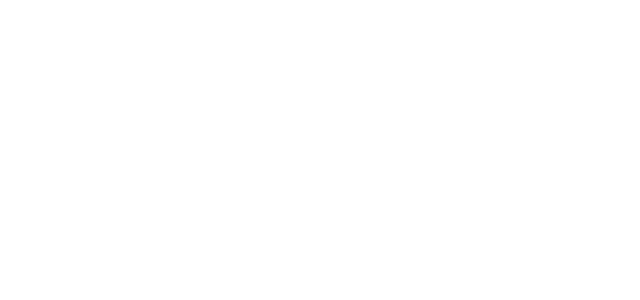
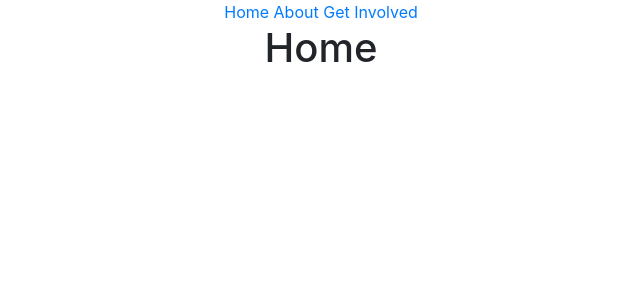
Before and after one commit to blangwell/music-for-all, a React (Create React App) app: page / in a window 1280 px wide. Shown: the top 300 px of the page, without its empty margins (319-959 px from the left). Built offline with nearby package versions, Linux system fonts and the light colour scheme.

Commit message:
[App] Add Components/About.js && /GetInvolved.js, add Router and Links to App.js

```diff
--- a/src/App.js
+++ b/src/App.js
@@ -1,12 +1,33 @@
 import './App.css';
+
+import {
+  BrowserRouter as Router,
+  Route,
+  Link
+} from 'react-router-dom';
+
 import Button from 'react-bootstrap/Button';
 import Navbar from 'react-bootstrap/Navbar';
 
+import Home from './Components/Home';
+import About from './Components/About';
+import GetInvolved from './Components/GetInvolved';
+
 function App() {
   return (
-    <div className="App">
-      {/* <Button>Test Button</Button> */}
-    </div>
+    <Router>
+      <div className="App">
+        <nav>
+          <Link to="/">Home</Link>{' '}
+          <Link to="/about">About</Link>{' '}
+          <Link to="/getinvolved">Get Involved</Link>{' '}
+        </nav>
+        {/* <Route exact path="/" comonent={Home}/> */}
+        <Route exact path="/" render={() => <Home/>}/>
+        <Route path="/about" component={About}/>
+        <Route path="/getinvolved" component={GetInvolved}/>
+      </div>
+    </Router>
   );
 }
 
--- /dev/null
+++ b/src/Components/About.js
@@ -0,0 +1,6 @@
+function About() {
+  return(
+    <h1>About</h1>
+  )
+}
+export default About;
--- /dev/null
+++ b/src/Components/GetInvolved.js
@@ -0,0 +1,7 @@
+function GetInvolved() {
+  return(
+    <h1>Get Involved</h1>
+  )
+}
+
+export default GetInvolved;
--- a/src/Components/Home.js
+++ b/src/Components/Home.js
@@ -0,0 +1,9 @@
+function Home(props) {
+  return (
+    <>
+      <h1>Home</h1>
+    </>
+  )
+}
+
+export default Home;
```
